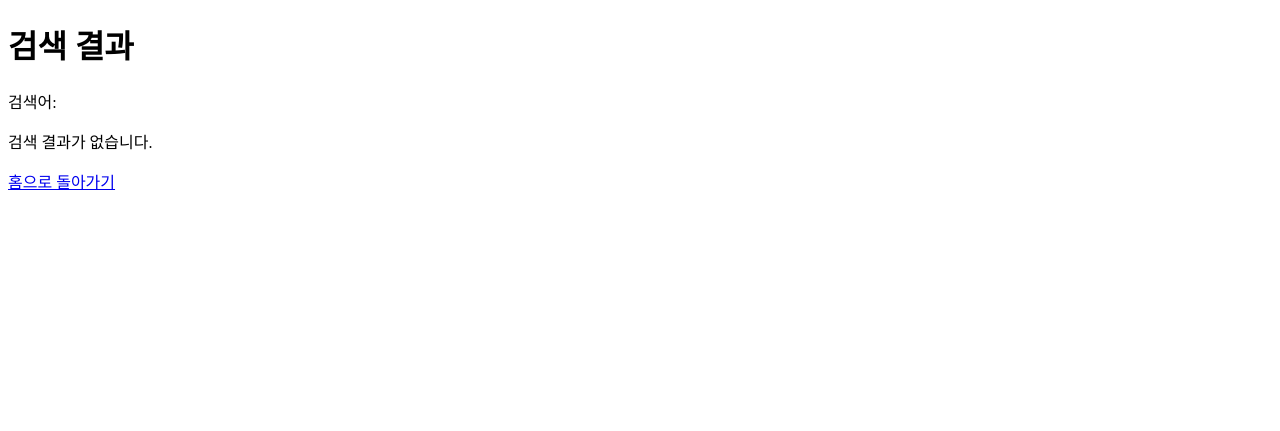
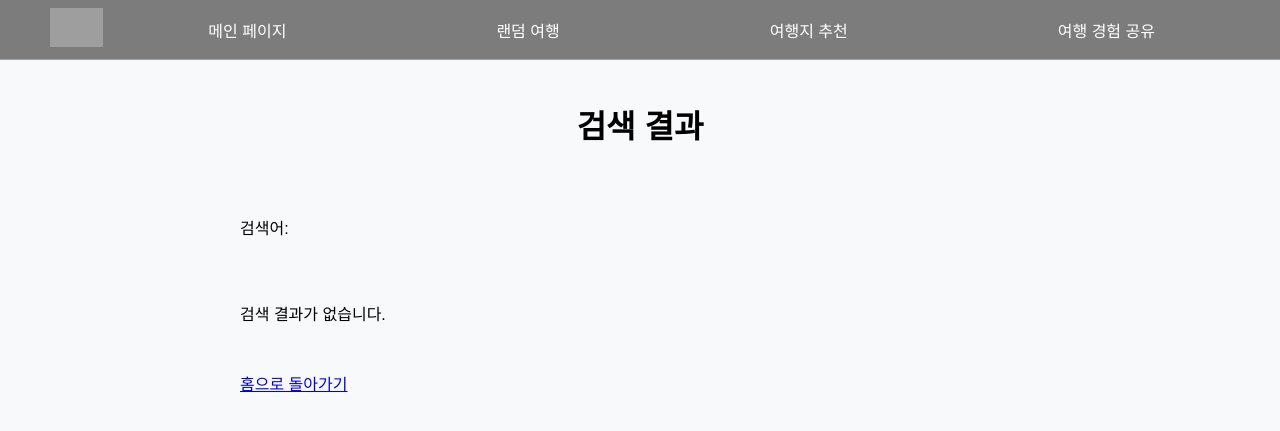
Before and after one commit to Web-Programming-8/Web-programming, a Flask app: page /search in a window 1280 px wide. Shown: the top 431 px of the page. Run offline with Flask 3, Linux system fonts and the light colour scheme; grey boxes are pictures that could not be loaded.

Commit message:
design: insert nav-bar in search page and change nav-bar css

```diff
--- a/static/css/post.css
+++ b/static/css/post.css
@@ -13,7 +13,7 @@ body {
     display: flex;
     justify-content: center;
     align-items: center;
-    background-color: rgba(0, 0, 0, 0);
+    background-color: rgba(0, 0, 0, 0.5);
     border-bottom: 1px solid rgba(255, 255, 255, 0.3);
     z-index: 10;
     padding: 0 20px;
--- a/static/css/roulette.css
+++ b/static/css/roulette.css
@@ -23,7 +23,7 @@ html, body {
   display: flex;
   justify-content: center;
   align-items: center;
-  background-color: rgba(0, 0, 0, 0);
+  background-color: rgba(0, 0, 0, 0.5);
   border-bottom: 1px solid rgba(255, 255, 255, 0.3);
   z-index: 10;
   padding: 0 20px;
--- /dev/null
+++ b/static/css/search.css
@@ -0,0 +1,92 @@
+body {
+    font-family: Arial, sans-serif;
+    background-color: #f8f9fa;
+    margin: 0;
+    padding: 0;
+}
+
+.nav-bar {
+    position: fixed;
+    top: 0;
+    left: 0;
+    width: 100%;
+    display: flex;
+    justify-content: center;
+    align-items: center;
+    background-color: rgba(0, 0, 0, 0.5);
+    border-bottom: 1px solid rgba(255, 255, 255, 0.3);
+    z-index: 10;
+    padding: 0 20px;
+    box-sizing: border-box;
+    height: 60px; /* 네비게이션 바의 높이 설정 */
+}
+
+.nav-items {
+    display: flex;
+    justify-content: space-around;
+    align-items: center;
+    width: 100%;
+    max-width: 2560px;
+    margin: 0 auto;
+    flex-wrap: wrap;
+}
+
+.nav-item {
+    flex: 1;
+    text-align: center;
+    padding: 15px 10px;
+    font-size: 16px;
+    color: white;
+    text-decoration: none;
+    transition: background-color 0.3s ease;
+    white-space: nowrap;
+    background: none;
+    border: none;
+    cursor: pointer;
+    display: flex;
+    justify-content: center;
+    align-items: center;
+}
+
+.nav-item:hover {
+    background-color: rgba(0, 0, 0, 0.5);
+}
+
+.container {
+    max-width: 800px;
+    width: 100%;
+    margin: 0 auto;
+    display: flex;
+    flex-direction: column;
+    gap: 30px;
+    padding-top: 80px; /* 네비게이션 바 높이 + 여백 */
+}
+
+h1 {
+    text-align: center;
+}
+
+.nav-description {
+    display: none;
+    position: absolute;
+    top: 100%;
+    left: 0;
+    width: 100%;
+    text-align: center;
+    font-size: 16px;
+    padding: 10px 0;
+    color: white;
+    background: rgba(0, 0, 0, 0.5);
+    white-space: nowrap;
+    z-index: 9;
+}
+
+.nav-item:hover + .nav-description {
+    display: block;
+}
+
+.logo img {
+    height: 40px;
+    padding-left: 30px;
+    object-fit: contain;
+}
--- a/templates/search.html
+++ b/templates/search.html
@@ -3,8 +3,53 @@
 <head>
     <meta charset="UTF-8">
     <title>검색 결과</title>
+    <link rel="stylesheet" href="/static/css/search.css" />
+
 </head>
 <body>
+    <div class="container">
+        <!-- 네비게이션 바 -->
+        <nav class="nav-bar">
+            <div class="logo">
+            <img src="/static/images/KO-Map.png" alt="KO-Map 로고" />
+            </div>
+            <div class="nav-items">
+            <div class="nav-item-container">
+                <button class="nav-item" id="regionInfoNav">메인 페이지</button>
+                <div class="nav-description">
+                    메인 페이지로 이동해요.
+                </div>
+            </div>
+            <div class="nav-item-container">
+                <button class="nav-item" id="rouletteNav" onclick="location.href='/roulette'">
+                랜덤 여행
+                </button>
+                <div class="nav-description">
+                룰렛이 랜덤으로 여행지역을 정해드려요.
+                </div>
+            </div>
+            <!-- 여행지 추천 버튼 추가 -->
+            <div class="nav-item-container">
+                <button
+                class="nav-item"
+                id="recommendationNav"
+                onclick="location.href='/random'"
+                >
+                여행지 추천
+                </button>
+                <div class="nav-description">
+                여행지를 추천해드려요.
+                </div>
+            </div>
+            <div class="nav-item-container">
+                <button class="nav-item" id="postNav" onclick="location.href='/post'">
+                여행 경험 공유
+                </button>
+                <div class="nav-description">
+                다른 이용자와 여행 경험을 공유할 수 있어요.
+                </div>
+            </div>
+        </nav>
         <h1>검색 결과</h1>
         <p>검색어: <strong>{{ query }}</strong></p>
 
@@ -37,5 +82,6 @@
         {% endif %}
 
         <a href="{{ url_for('index') }}">홈으로 돌아가기</a>
+    </div>
 </body>
 </html>
```
Lines whose indentation alone changed are shown as unchanged.
